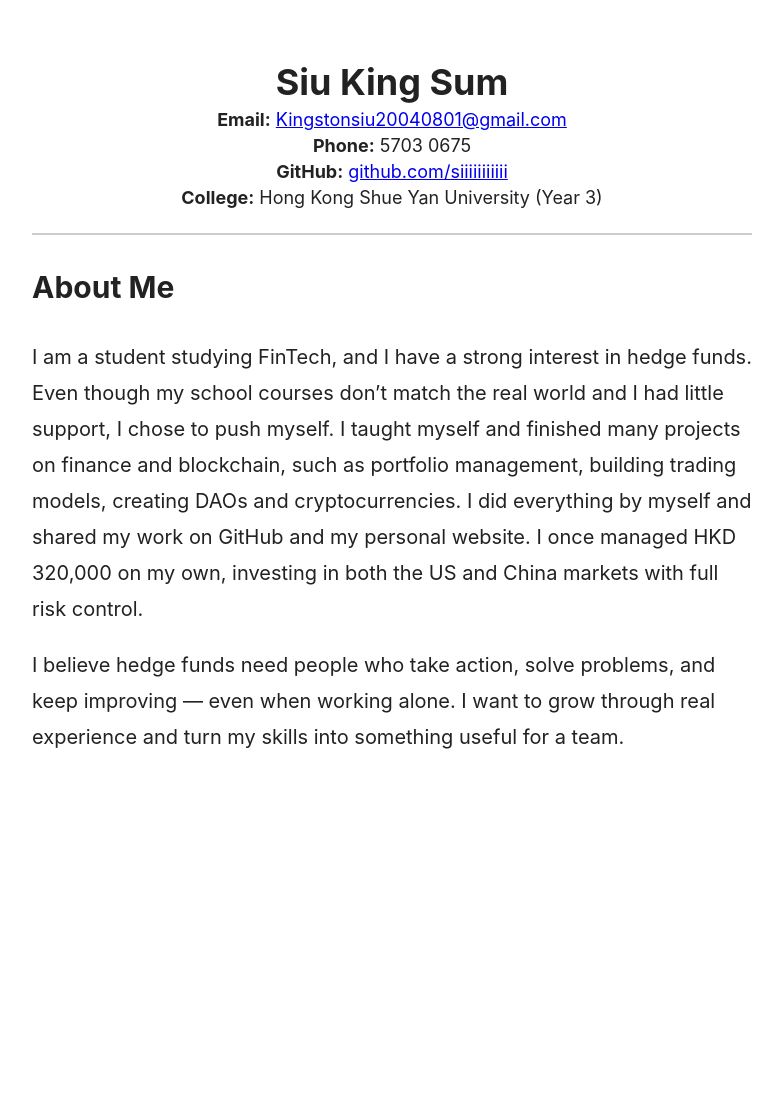
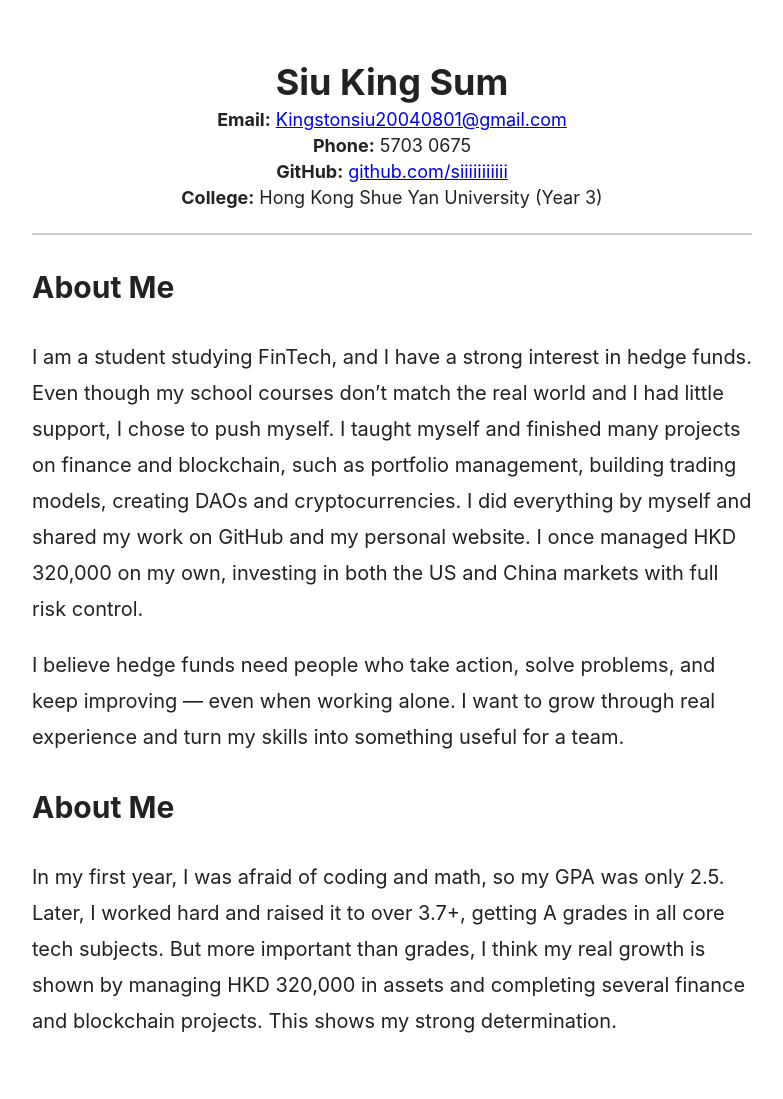
Before and after one commit to siiiiiiiiiii/siiiiiiiii.github.io, a Jekyll site: the page built from index.md, in a window 1280 px wide. Shown: the whole page, without its empty margins (248-1031 px from the left). Built offline with Jekyll 4.4.1, drawn with Linux system fonts in a browser that asks for light colours; before the commit the page ends 900 px from its top, so only the background shows below that.

Commit message:
Update index.md

```diff
--- a/index.md
+++ b/index.md
@@ -61,6 +61,14 @@ title: "About Me"
        I believe hedge funds need people who take action, solve problems, and keep improving — even when working alone. I want to grow through real experience and turn my skills into something useful for a team.
       </p>
     </div>
+
+    <!-- Personal Growth 內容 -->
+    <div class="content">
+      <h2>About Me</h2>
+      <p>
+      In my first year, I was afraid of coding and math, so my GPA was only 2.5. Later, I worked hard and raised it to over 3.7+, getting A grades in all core tech subjects. But more important than grades, I think my real growth is shown by managing HKD 320,000 in assets and completing several finance and blockchain projects. This shows my strong determination.
+       </p>
+    </div>
   </div>
 </body>
 </html>
```
